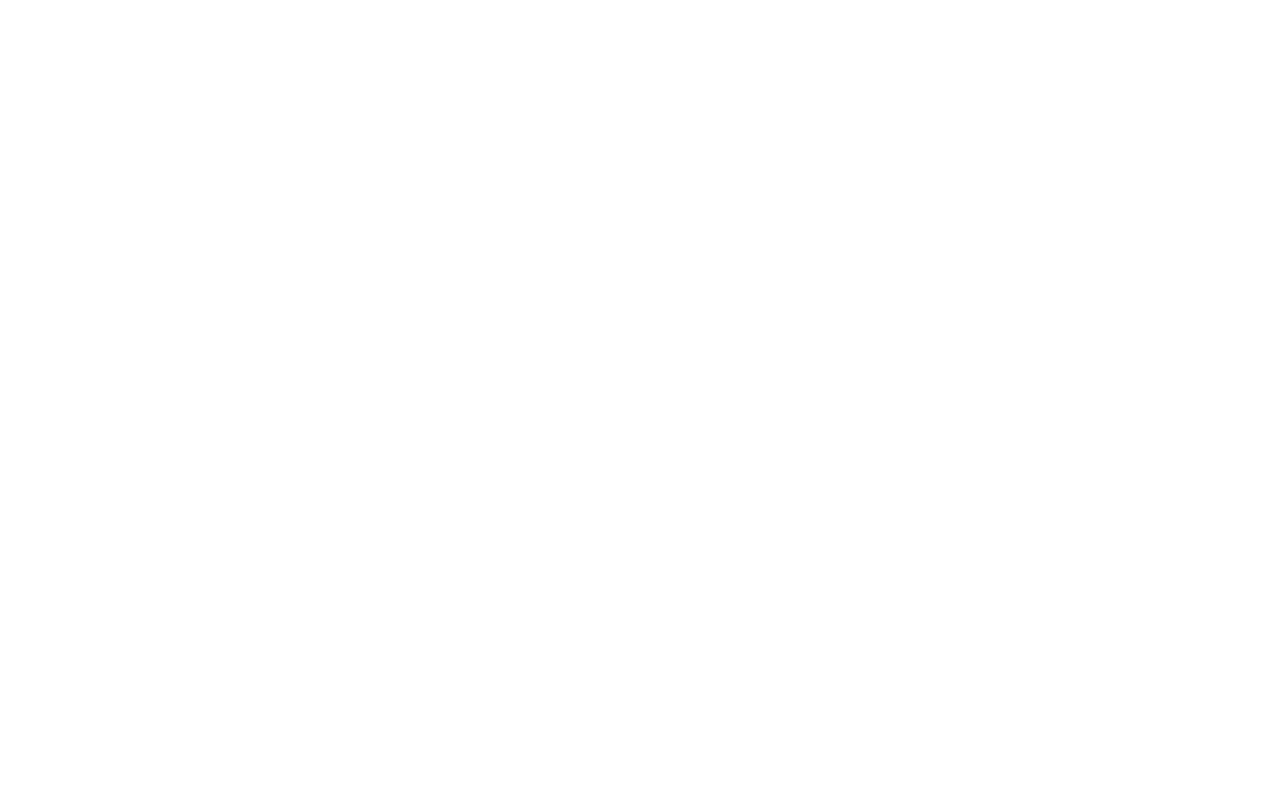
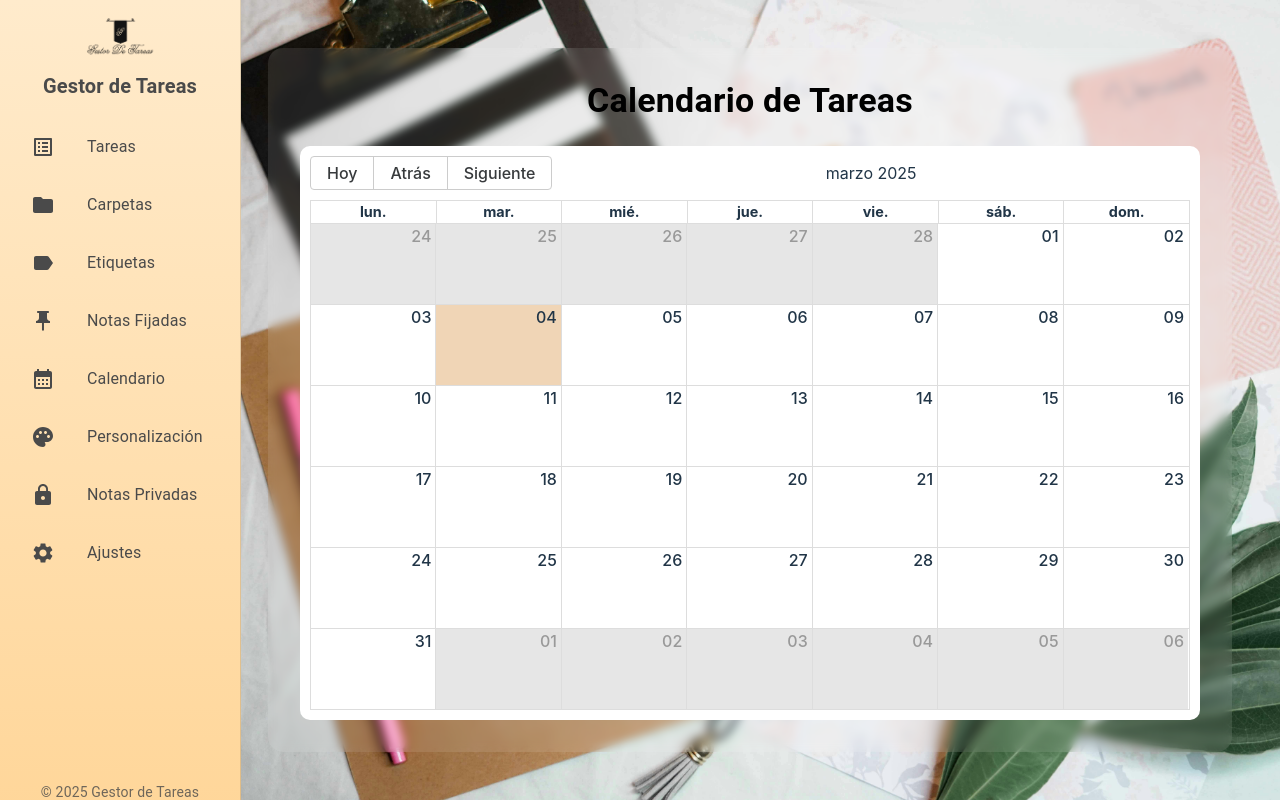
Before and after one commit to josee022/gestor-tareas-frontend, a React (Vite) app: page /calendar in a window 1280 px wide. Before the commit this address had no page. Built offline with nearby package versions, Linux system fonts and the light colour scheme; no server answers.

Commit message:
calendario

```diff
--- a/package.json
+++ b/package.json
@@ -15,7 +15,10 @@
     "@mui/icons-material": "^6.4.5",
     "@mui/material": "^6.4.5",
     "axios": "^1.7.9",
+    "moment": "^2.30.1",
+    "moment-timezone": "^0.5.47",
     "react": "^19.0.0",
+    "react-big-calendar": "^1.18.0",
     "react-dom": "^19.0.0",
     "react-router-dom": "^7.2.0"
   },
--- a/src/App.jsx
+++ b/src/App.jsx
@@ -6,6 +6,7 @@
 import Folders from "./pages/Folders";
 import FolderDetails from "./pages/FolderDetails";
 import Tags from "./pages/Tags";
+import CalendarPage from "./pages/Calendar";
 
 const App = () => {
   return (
@@ -18,6 +19,7 @@
         <Route path="/folders" element={<Folders />} />
         <Route path="/folders/:id" element={<FolderDetails />} />
         <Route path="/tags" element={<Tags />} />
+        <Route path="/calendar" element={<CalendarPage />} />
       </Routes>
     </>
   );
--- /dev/null
+++ b/src/components/CalendarView.jsx
@@ -0,0 +1,111 @@
+import { useState, useEffect } from "react";
+import { Calendar, momentLocalizer } from "react-big-calendar";
+import moment from "moment";
+import "moment/locale/es"; // Importa el idioma español
+import "react-big-calendar/lib/css/react-big-calendar.css";
+import api from "../services/api";
+import { Box, Typography } from "@mui/material";
+
+moment.locale("es"); // Establece el idioma español para los meses
+
+const localizer = momentLocalizer(moment);
+
+const CalendarView = () => {
+  const [events, setEvents] = useState([]);
+  const [currentDate, setCurrentDate] = useState(new Date()); // Controla la fecha actual
+  const [view, setView] = useState("month"); // Vista predeterminada en "mes"
+
+  useEffect(() => {
+    fetchTasks();
+  }, []);
+
+  const fetchTasks = async () => {
+    try {
+      const response = await api.get("/tasks/calendar");
+      setEvents(
+        response.data.map((task) => ({
+          ...task,
+        }))
+      );
+    } catch (error) {
+      console.error("Error al obtener tareas para el calendario", error);
+    }
+  };
+
+  return (
+    <Box
+      sx={{
+        padding: 4,
+        display: "flex",
+        flexDirection: "column",
+        alignItems: "center",
+        background: "rgba(255, 255, 255, 0.1)",
+        borderRadius: "15px",
+        backdropFilter: "blur(5px)",
+        width: "100%",
+        maxWidth: "900px",
+        height: "80vh",
+      }}
+    >
+      <Typography
+        variant="h4"
+        sx={{ fontWeight: "bold", color: "#000", mb: 3 }} // Color negro para el título
+      >
+        Calendario de Tareas
+      </Typography>
+
+      <Calendar
+        localizer={localizer}
+        events={events}
+        startAccessor="start"
+        endAccessor="end"
+        style={{
+          height: "100%",
+          width: "100%",
+          backgroundColor: "#FFF",
+          borderRadius: "10px",
+          padding: "10px",
+        }}
+        date={currentDate}
+        onNavigate={(newDate) => setCurrentDate(newDate)}
+        view={view}
+        onView={(newView) => setView(newView)}
+        messages={{
+          today: "Hoy",
+          previous: "Atrás",
+          next: "Siguiente",
+          month: "Mes",
+        }}
+        views={{ month: true }} // Solo mantiene la vista de "Mes"
+        formats={{
+          monthHeaderFormat: (date) => moment(date).format("MMMM YYYY"), // "Febrero 2025"
+        }}
+        eventPropGetter={() => ({
+          style: {
+            backgroundColor: "#C08457", // Color de las tareas
+            color: "#333", // Texto oscuro para mejor visibilidad
+            borderRadius: "5px",
+            fontSize: "12px", // Reduce el tamaño del texto de las tareas
+            padding: "2px 5px", // Ajusta el padding para que ocupen menos espacio
+            whiteSpace: "nowrap", // Evita que se desborden en varias líneas
+            overflow: "hidden",
+            textOverflow: "ellipsis", // Agrega "..." si el texto es muy largo
+          },
+        })}
+        dayPropGetter={(date) => {
+          // Cambiar el fondo del día actual
+          const isToday = moment(date).isSame(moment(), "day");
+          return isToday
+            ? {
+                style: {
+                  backgroundColor: "#F0D5B6", // Color pastel claro para el día actual
+                },
+              }
+            : {};
+        }}
+      />
+    </Box>
+  );
+};
+
+export default CalendarView;
--- a/src/components/Sidebar.jsx
+++ b/src/components/Sidebar.jsx
@@ -15,7 +15,6 @@
   Label,
   PushPin,
   CalendarMonth,
-  BarChart,
   Palette,
   Lock,
   Settings,
@@ -27,7 +26,6 @@
   { text: "Etiquetas", icon: <Label />, path: "/tags" },
   { text: "Notas Fijadas", icon: <PushPin />, path: "/pinned" },
   { text: "Calendario", icon: <CalendarMonth />, path: "/calendar" },
-  { text: "Estadísticas", icon: <BarChart />, path: "/stats" },
   { text: "Personalización", icon: <Palette />, path: "/theme" },
   { text: "Notas Privadas", icon: <Lock />, path: "/private" },
   { text: "Ajustes", icon: <Settings />, path: "/settings" },
--- /dev/null
+++ b/src/pages/Calendar.jsx
@@ -0,0 +1,36 @@
+import { Box } from "@mui/material";
+import Sidebar from "../components/Sidebar";
+import CalendarView from "../components/CalendarView";
+
+const CalendarPage = () => {
+  return (
+    <Box
+      sx={{
+        display: "flex",
+        width: "100vw",
+        height: "100vh",
+        overflow: "hidden",
+      }}
+    >
+      <Sidebar />
+      <Box
+        sx={{
+          flex: 1,
+          display: "flex",
+          justifyContent: "center",
+          alignItems: "center",
+          backgroundImage: "url('/img/fondo6.jpg')",
+          backgroundSize: "cover",
+          backgroundPosition: "center",
+          backgroundRepeat: "no-repeat",
+          padding: 4,
+          overflowY: "auto",
+        }}
+      >
+        <CalendarView />
+      </Box>
+    </Box>
+  );
+};
+
+export default CalendarPage;
```
Also changed, not shown: 1 other file (tests, documents, lock files or other folders).
